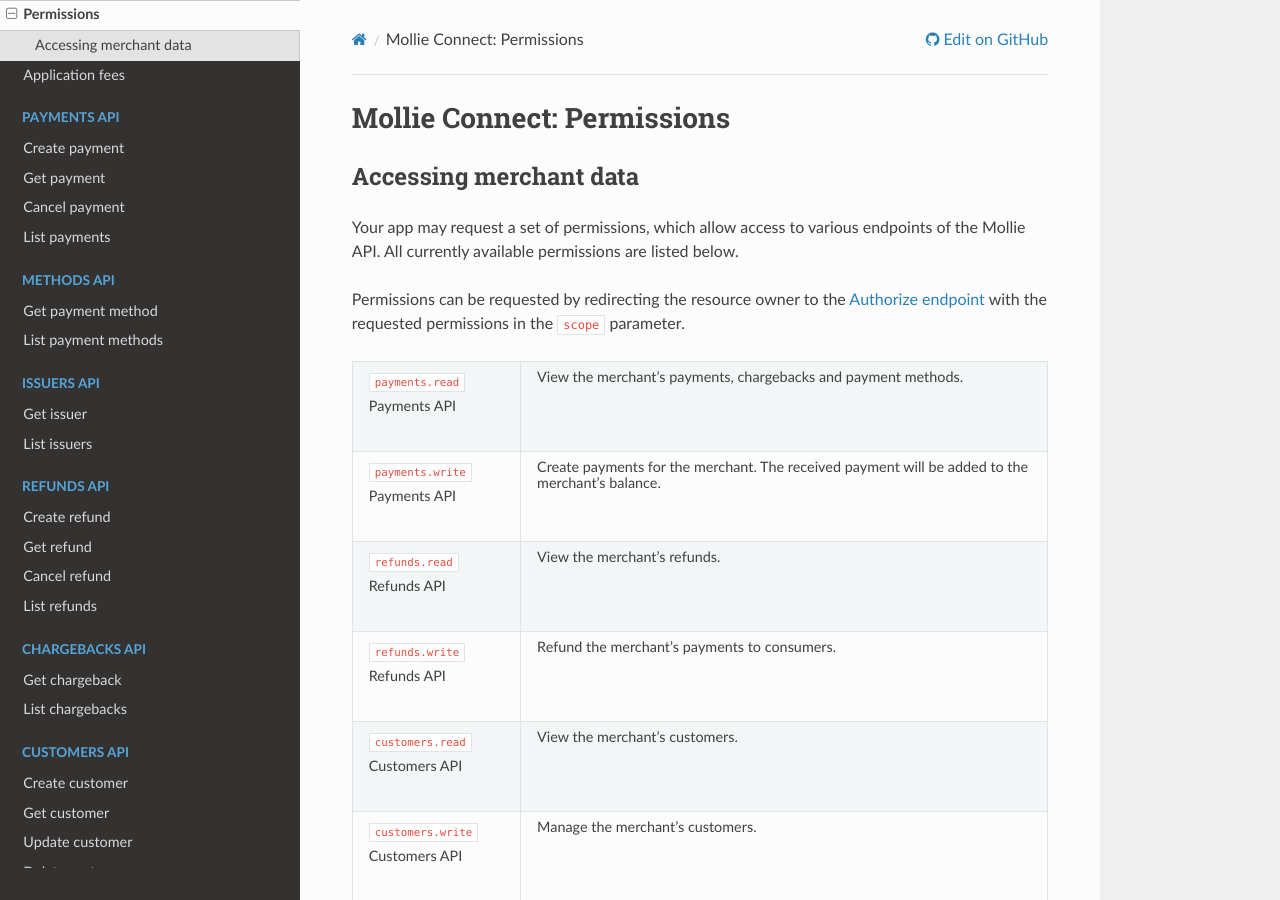
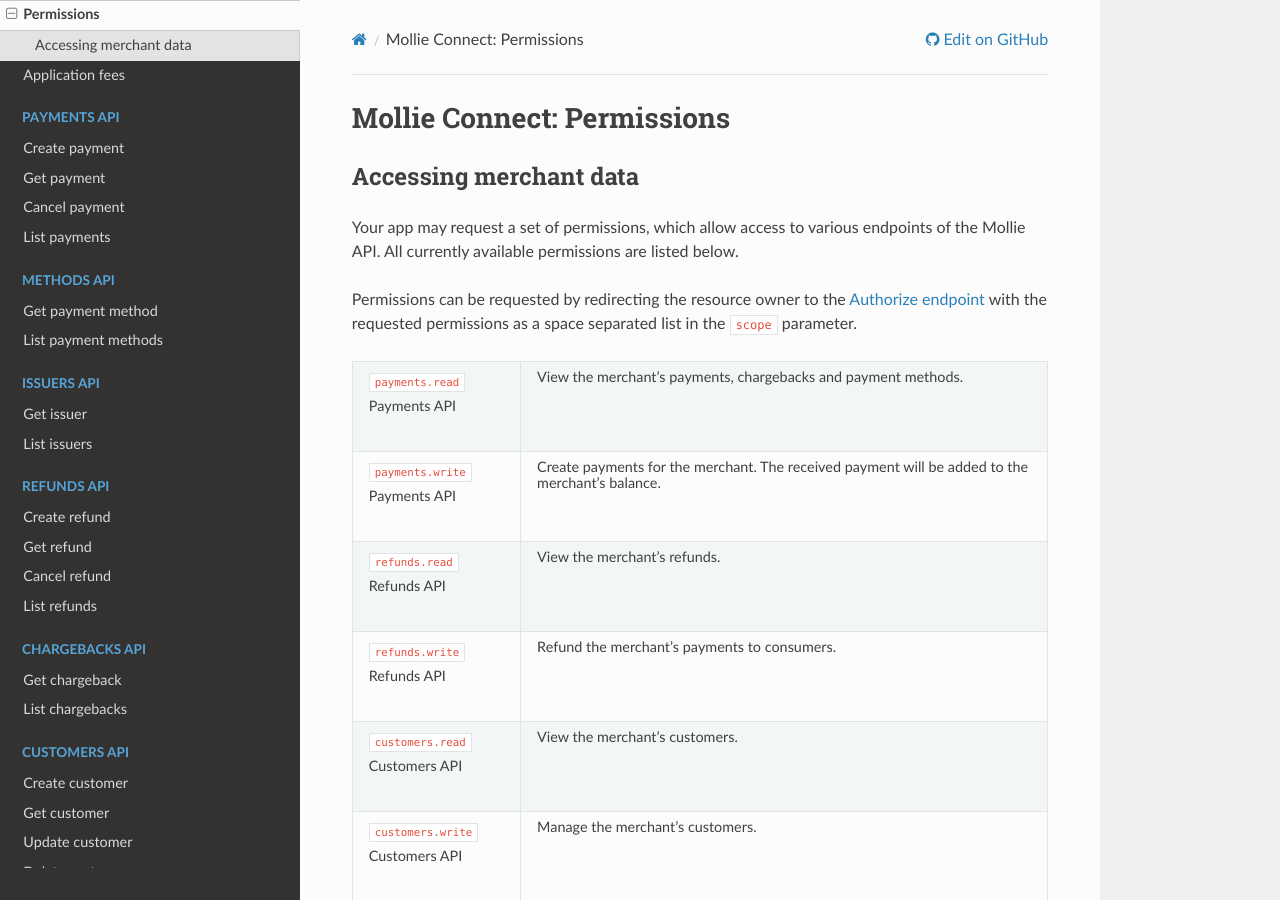
Before and after one commit to zsparal/api-documentation, a Sphinx documentation site: the page built from source/oauth/permissions.rst, in a window 1280 px wide and 900 px high. Built offline with Sphinx 7.4.7 and the Read the Docs theme 2.0.0, drawn with Linux system fonts in a browser that asks for light colours.

Commit message:
Add HTTP 410 Gone, expand permissions, update migration guide

```diff
--- a/source/guides/handling-errors.rst
+++ b/source/guides/handling-errors.rst
@@ -200,6 +200,8 @@
 |405|Method Not Allowed – You're trying to use an HTTP method that is not applicable on this URL or resource. Refer to |
 |   |the ``Allow`` header to see which methods the endpoint supports.                                                  |
 +---+------------------------------------------------------------------------------------------------------------------+
+|410|Gone – You are trying to access an object, which has previously been deleted (only in v2).                        |
++---+------------------------------------------------------------------------------------------------------------------+
 |415|Unsupported Media Type – Your request's encoding is not supported or is incorrectly understood. Please always use |
 |   |JSON.                                                                                                             |
 +---+------------------------------------------------------------------------------------------------------------------+
--- a/source/oauth/permissions.rst
+++ b/source/oauth/permissions.rst
@@ -9,7 +9,7 @@
 available permissions are listed below.
 
 Permissions can be requested by redirecting the resource owner to the :ref:`Authorize endpoint <oauth2/authorize>` with
-the requested permissions in the ``scope`` parameter.
+the requested permissions as a space separated list in the ``scope`` parameter.
 
 .. list-table::
    :widths: auto
```
Also changed, not shown: source/migrating-v1-to-v2.rst (+9 -1 lines).
